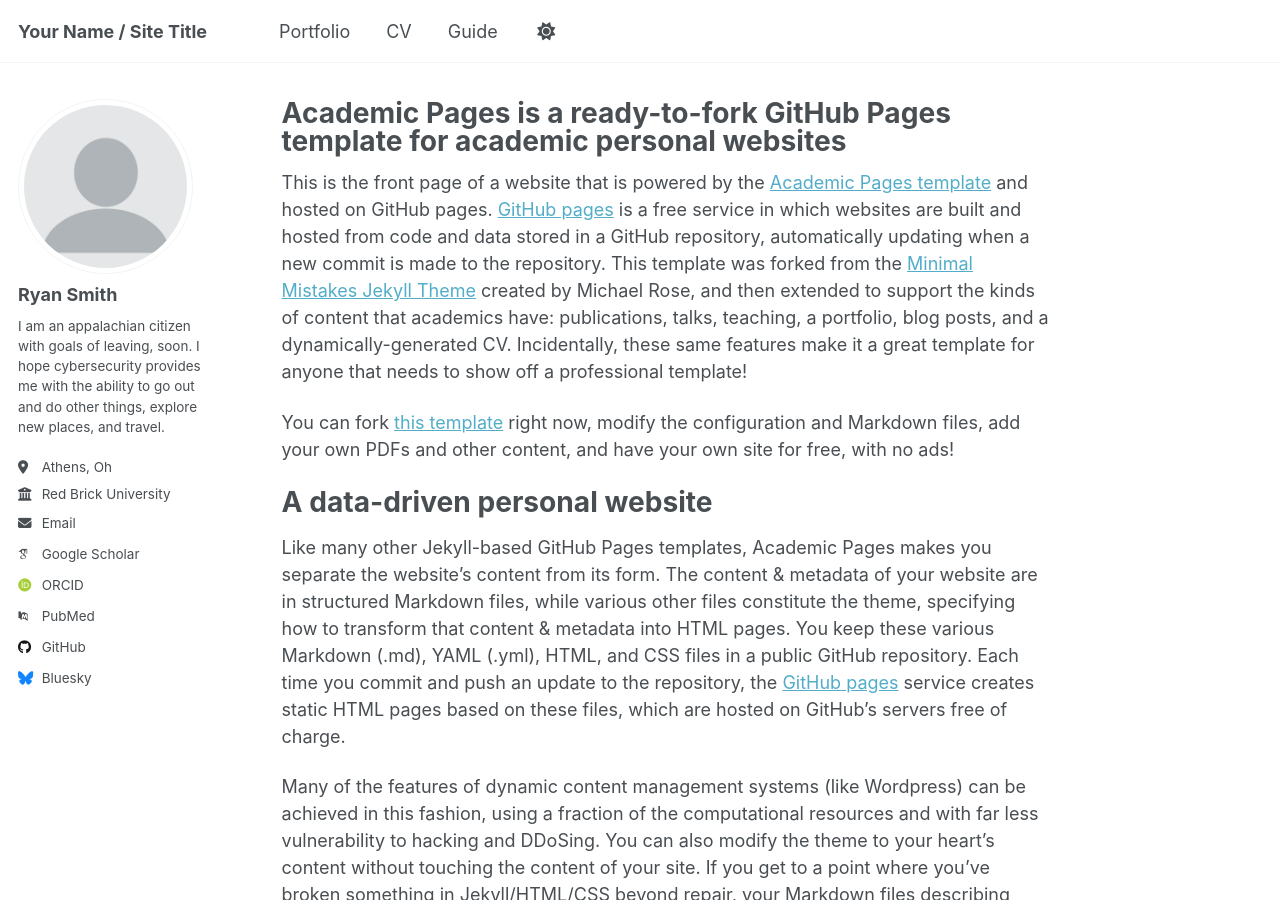
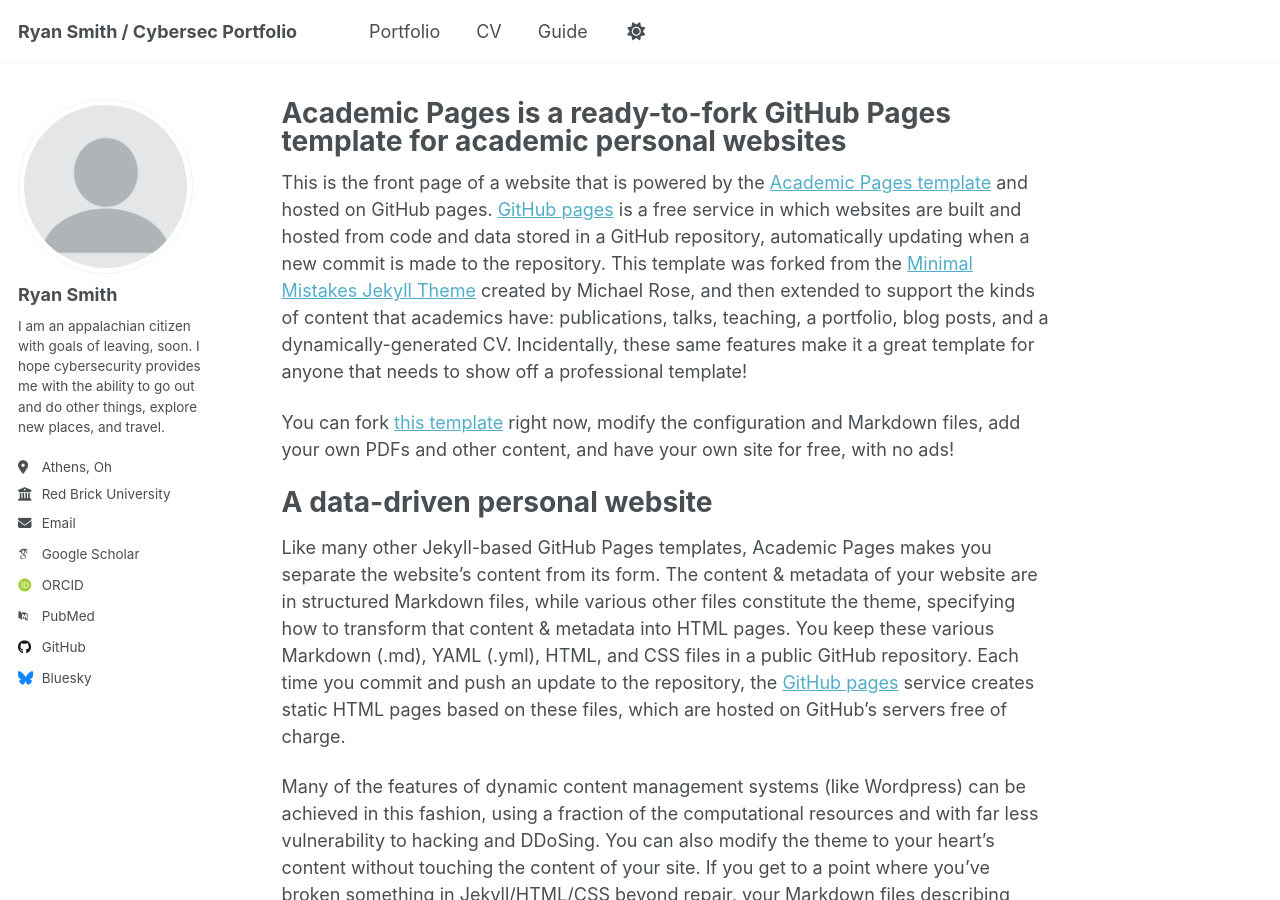
Before and after one commit to Smith-Ryan1/Ryan-Smith-Portfolio, a Jekyll site: the page built from _pages/about.md, in a window 1280 px wide and 900 px high. Built offline with Jekyll 4.4.1, drawn with Linux system fonts in a browser that asks for light colours; some web fonts are replaced; a script that is not in the unit is left out.

Commit message:
Update _config.yml

```diff
--- a/_config.yml
+++ b/_config.yml
@@ -9,7 +9,7 @@
 # Basic Site Settings
 locale                   : "en-US"
 site_theme               : "default" # Currently available options are "default", "air"
-title                    : "Your Name / Site Title"
+title                    : "Ryan Smith / Cybersec Portfolio"
 title_separator          : "-"
 name                     : &name "Ryan Smith"
 description              : &description ""
```
